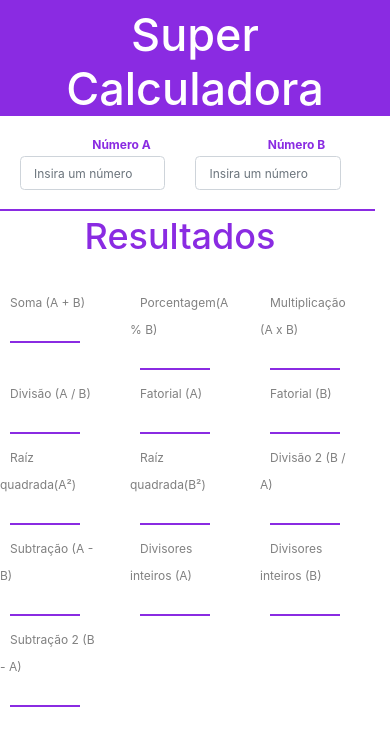
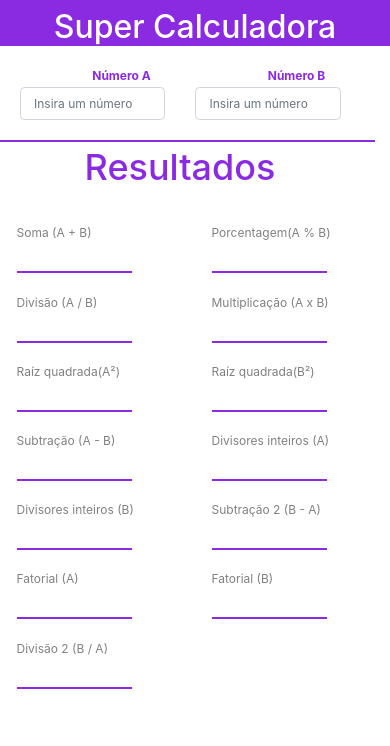
Before and after one commit to kauealvs/super-calculadora, a plain HTML site: page index.html in a window 390 px wide. Drawn offline with Linux system fonts and the light colour scheme.

Commit message:
ajustes nas telas para a versao  mobile

```diff
--- a/index.html
+++ b/index.html
@@ -36,15 +36,15 @@
         </div>
 
         <div class="row results">
-            <div class="col xl-4">
+            <div class="col xl-4 col sm-2">
                 <span>Soma (A + B)</span>
                 <input type="text"  id="sum" readonly>
             </div>
-            <div class="col xl-4">
+            <div class="col xl-4 sm-2">
                 <span>Porcentagem(A % B)</span>
                 <input type="text" id="percent" readonly>
             </div>
-            <div class="col xl-4">
+            <div class="col xl-4 sm-2">
                 <span>Multiplicação (A x B)</span>
                 <input type="text" id="mult"  readonly>
             </div>
@@ -52,44 +52,44 @@
         </div>
 
         <div class="row results">
-            <div class="col xl-4">
+            <div class="col xl-4 sm-2">
                 <span>Divisão (A / B)</span>
                 <input type="text" id="divider"  readonly>
             </div>
-            <div class="col xl-4">
+            <div class="col xl-4 sm-2">
                 <span>Fatorial (A)</span>
                 <input type="text" id="factorialA" readonly>
             </div>
-            <div class="col xl-4">
+            <div class="col xl-4 sm-2">
                 <span>Fatorial (B)</span>
                 <input type="text" id="factorialB" readonly>
             </div>
         </div>
 
         <div class="row results">
-            <div class="col xl-4">
+            <div class="col xl-4 sm-2">
                 <span>Raíz quadrada(A²)</span>
                 <input type="text" id="squareA" readonly>
             </div>
-            <div class="col xl-4">
+            <div class="col xl-4 sm-2">
                 <span>Raíz quadrada(B²)</span>
                 <input type="text" id="squareB" readonly>
             </div>
-            <div class="col xl-4">
+            <div class="col xl-4 sm-2">
                 <span>Divisão 2 (B / A)</span>
                 <input type="text" id="dividerB" readonly>
             </div>
         </div>
         <div class="row results">
-            <div class="col xl-4">
+            <div class="col xl-4 sm-2">
                 <span>Subtração (A - B)</span>
                 <input type="text" id="subA" readonly>
             </div>
-            <div class="col xl-4">
+            <div class="col xl-4 sm-2">
                 <span>Divisores inteiros (A)</span>
                 <input type="text" id="dividerIntA" readonly>
             </div>
-            <div class="col xl-4">
+            <div class="col xl-4 sm-2">
                 <span>Divisores inteiros (B)</span>
                 <input type="text" id="dividerIntB" readonly>
             </div>
@@ -100,7 +100,79 @@
                 <input type="text" id="subB" readonly>
             </div>
         </div>
+
+        <div class="row resultsMobile">
+            <div class="col xl-4 col sm-2">
+                <span>Soma (A + B)</span>
+                <input type="text"  id="sum" readonly>
+            </div>
+            <div class="col xl-4 sm-2">
+                <span>Porcentagem(A % B)</span>
+                <input type="text" id="percent" readonly>
+            </div>
+        </div>
+
+        <div class="row resultsMobile">
+            <div class="col sm-2">
+                <span>Divisão (A / B)</span>
+                <input type="text" id="divider"  readonly>
+            </div>
+            <div class="col sm-2">
+                <span>Multiplicação (A x B)</span>
+                <input type="text" id="mult"  readonly>
+            </div>
+
+        </div>
+
+        <div class="row resultsMobile">
+            <div class="col xl-4 sm-2">
+                <span>Raíz quadrada(A²)</span>
+                <input type="text" id="squareA" readonly>
+            </div>
+            <div class="col sm-2">
+                <span>Raíz quadrada(B²)</span>
+                <input type="text" id="squareB" readonly>
+            </div>
+        </div>
+        <div class="row resultsMobile">
+            <div class="col sm-2">
+                <span>Subtração (A - B)</span>
+                <input type="text" id="subA" readonly>
+            </div>
+            <div class="col sm-2">
+                <span>Divisores inteiros (A)</span>
+                <input type="text" id="dividerIntA" readonly>
+            </div>
+        </div>
+        <div class="row resultsMobile">
+            <div class="col sm-2">
+                <span>Divisores inteiros (B)</span>
+                <input type="text" id="dividerIntB" readonly>
+            </div>
+            <div class="col sm-2">
+                <span>Subtração 2 (B - A)</span>
+                <input type="text" id="subB" readonly>
+            </div>
+        </div>
+        <div class="row resultsMobile">
+            <div class="col sm-2">
+                <span>Fatorial (A)</span>
+                <input type="text" id="factorialA" readonly>
+            </div>
+            <div class="col sm-2">
+                <span>Fatorial (B)</span>
+                <input type="text" id="factorialB" readonly>
+            </div>
+        </div>
+        <div class="row resultsMobile">
+            <div class="col-6">
+                <span>Divisão 2 (B / A)</span>
+                <input type="text" id="dividerB" readonly>
+            </div>
+        </div>
     </div>
+
+
 </body>
 <script defer src="./resources/js/index.js"></script>
 </html>
--- a/resources/css/index.css
+++ b/resources/css/index.css
@@ -69,6 +69,10 @@ h2 {
 
 }
 
+.resultsMobile span, .resultsMobile input{
+    display: none;
+}
+
 .results span{
 
     margin-left: 10%;
--- a/resources/css/queries.css
+++ b/resources/css/queries.css
@@ -1,5 +1,16 @@
 @media only screen and (max-width: 480px){
-    .results input{
+
+    .results span, .results input{
+
+        display: none;
+
+    }
+
+    nav h1{
+        font-size: 32px;
+    }
+
+    .resultsMobile input{
         margin-left: 10%;
         margin-right: 5%;
         margin-bottom: 8%;
@@ -11,7 +22,7 @@
 
     }
 
-    .results span{
+    .resultsMobile span{
         font-size: 12px;
         margin-left: 10%;
         margin-right: 5%;
@@ -26,5 +37,95 @@
         font-size: 12px;
     }
 
+    .resultsMobile span, .resultsMobile input{
+        display: inline-block;
+    }
+}
 
+@media only screen and (max-width: 360px){
+
+    .results span, .results input{
+
+        display: none;
+
+    }
+
+    nav h1{
+        font-size: 32px;
+    }
+
+    .resultsMobile input{
+        margin-left: 10%;
+        margin-right: 5%;
+        margin-bottom: 8%;
+        border-bottom: solid 2px blueviolet;
+        border-top: none;
+        border-left: none;
+        border-right: none;
+        width: 70%;
+
+    }
+
+    .resultsMobile span{
+        font-size: 12px;
+        margin-left: 10%;
+        margin-right: 5%;
+        color:grey;
+    }
+
+    .inputs input {
+        font-size: 12px;
+    }
+
+    .inputs span {
+        font-size: 12px;
+    }
+
+    .resultsMobile span, .resultsMobile input{
+        display: inline-block;
+    }
 }
+
+@media only screen and (max-width: 320px){
+
+    .results span, .results input{
+
+        display: none;
+
+    }
+
+    nav h1{
+        font-size: 26px;
+    }
+
+    .resultsMobile input{
+        margin-left: 10%;
+        margin-right: 5%;
+        margin-bottom: 8%;
+        border-bottom: solid 2px blueviolet;
+        border-top: none;
+        border-left: none;
+        border-right: none;
+        width: 70%;
+
+    }
+
+    .resultsMobile span{
+        font-size: 12px;
+        margin-left: 10%;
+        margin-right: 5%;
+        color:grey;
+    }
+
+    .inputs input {
+        font-size: 10px;
+    }
+
+    .inputs span {
+        font-size: 10px;
+    }
+
+    .resultsMobile span, .resultsMobile input{
+        display: inline-block;
+    }
+}
```
